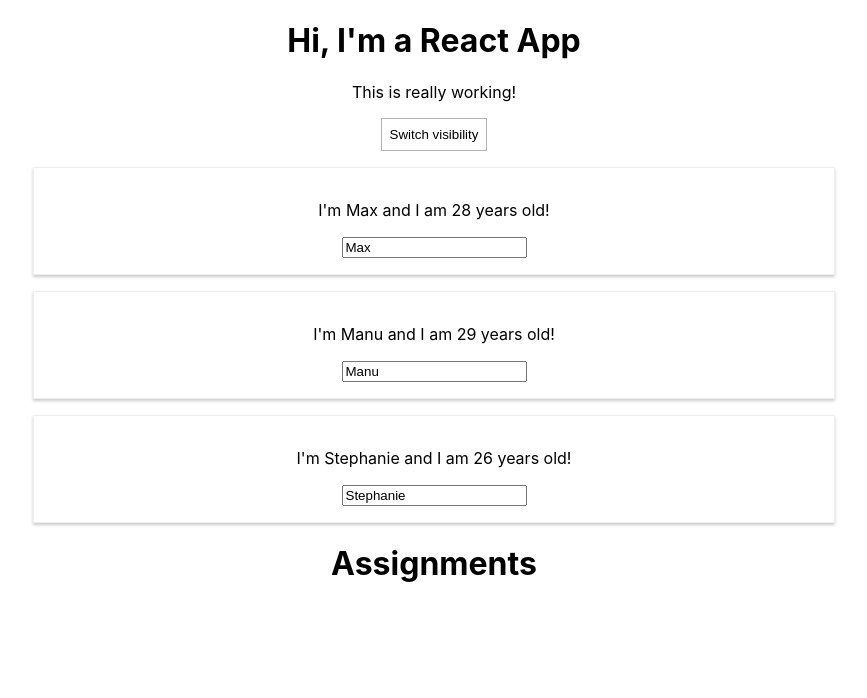
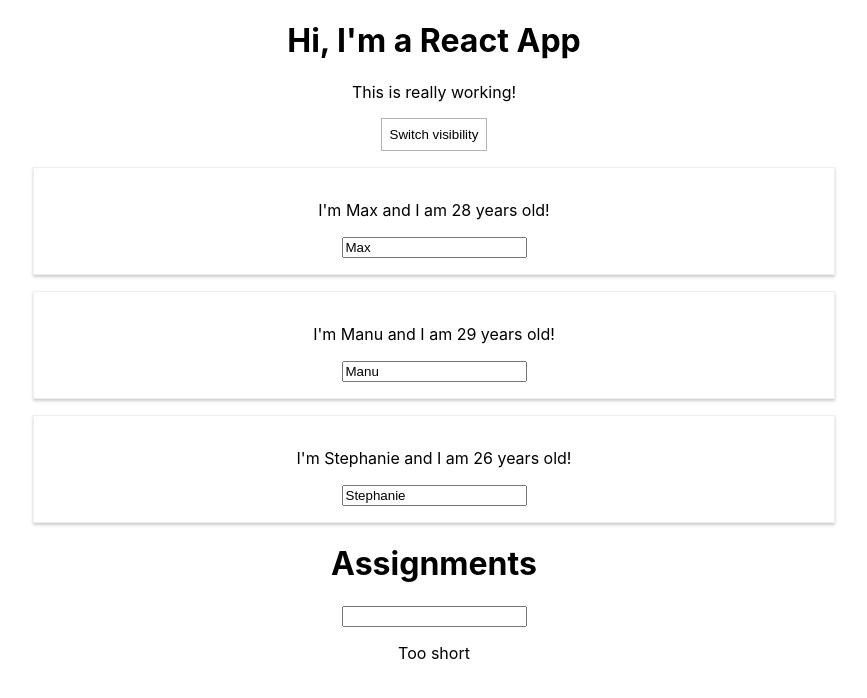
Before and after one commit to poisonivy-dev/react-complete-guide, a React (Create React App) app: page / in a window 1280 px wide. Shown: the top 698 px of the page, without its empty margins (206-1073 px from the left). Built offline with nearby package versions, Linux system fonts and the light colour scheme.

Commit message:
Completed Assignment

```diff
--- a/src/App.js
+++ b/src/App.js
@@ -1,5 +1,7 @@
 import React, { Component } from "react";
 import "./App.css";
+import ValidationComponent from "./ValidationComponent/ValidationComponent";
+import CharComponent from "./CharComponent/CharComponent";
 import Person from "./Person/Person";
 class App extends Component {
   state = {
@@ -15,6 +17,8 @@ class App extends Component {
       { text1: "para 4", text2: "para 6" },
     ],
     username: "Jonas",
+    text: "",
+    length: 0,
   };
   changeUsernameHandler(ev) {
     this.setState({
@@ -55,6 +59,22 @@ class App extends Component {
       persons: persons,
     });
   }
+  outputText = (ev) => {
+    const p = document.querySelector("#outputText");
+    p.innerText = ev.target.value;
+
+    this.setState({
+      length: p.innerText.length,
+      text: p.innerText,
+    });
+  };
+  removeChar = (index) => {
+    let text = this.state.text;
+    text = text.slice(0, index) + text.slice(index + 1);
+    this.setState({
+      text: text,
+    });
+  };
   render() {
     const style = {
       backgroundColor: "white",
@@ -82,8 +102,19 @@ class App extends Component {
             );
           })}
         </div>
-
         <h1> Assignments</h1>
+        <input type="text" onChange={this.outputText} />
+        <p id="outputText"></p>
+        <ValidationComponent length={this.state.length} />
+        {this.state.text.split("").map((char, index) => {
+          return (
+            <CharComponent
+              char={char}
+              key={index}
+              clicked={this.removeChar.bind(this, index)}
+            />
+          );
+        })}
       </div>
     );
     // return React.createElement('div', {className: 'App'}, React.createElement('h1', null, 'Does this work now?'));
--- /dev/null
+++ b/src/CharComponent/CharComponent.css
@@ -0,0 +1,8 @@
+.CharComponent {
+  display: inline-block;
+  padding: 16px;
+  margin: 16px;
+  text-align: center;
+  border: 1px solid #b2b2;
+  box-shadow: 0 2px 3px #ccc;
+}
--- /dev/null
+++ b/src/CharComponent/CharComponent.js
@@ -0,0 +1,10 @@
+import "./CharComponent.css";
+const charComponent = (props) => {
+  return (
+    <div className="CharComponent" onClick={props.clicked}>
+      <p>{props.char}</p>
+    </div>
+  );
+};
+
+export default charComponent;
--- /dev/null
+++ b/src/ValidationComponent/ValidationComponent.js
@@ -0,0 +1,11 @@
+const validationComponent = (props) => {
+  return (
+    <div className="validationComponent">
+      <p>
+        {props.length <= 5 ? "Too short" : props.length >= 20 ? "Too long" : ""}
+      </p>
+    </div>
+  );
+};
+
+export default validationComponent;
```
